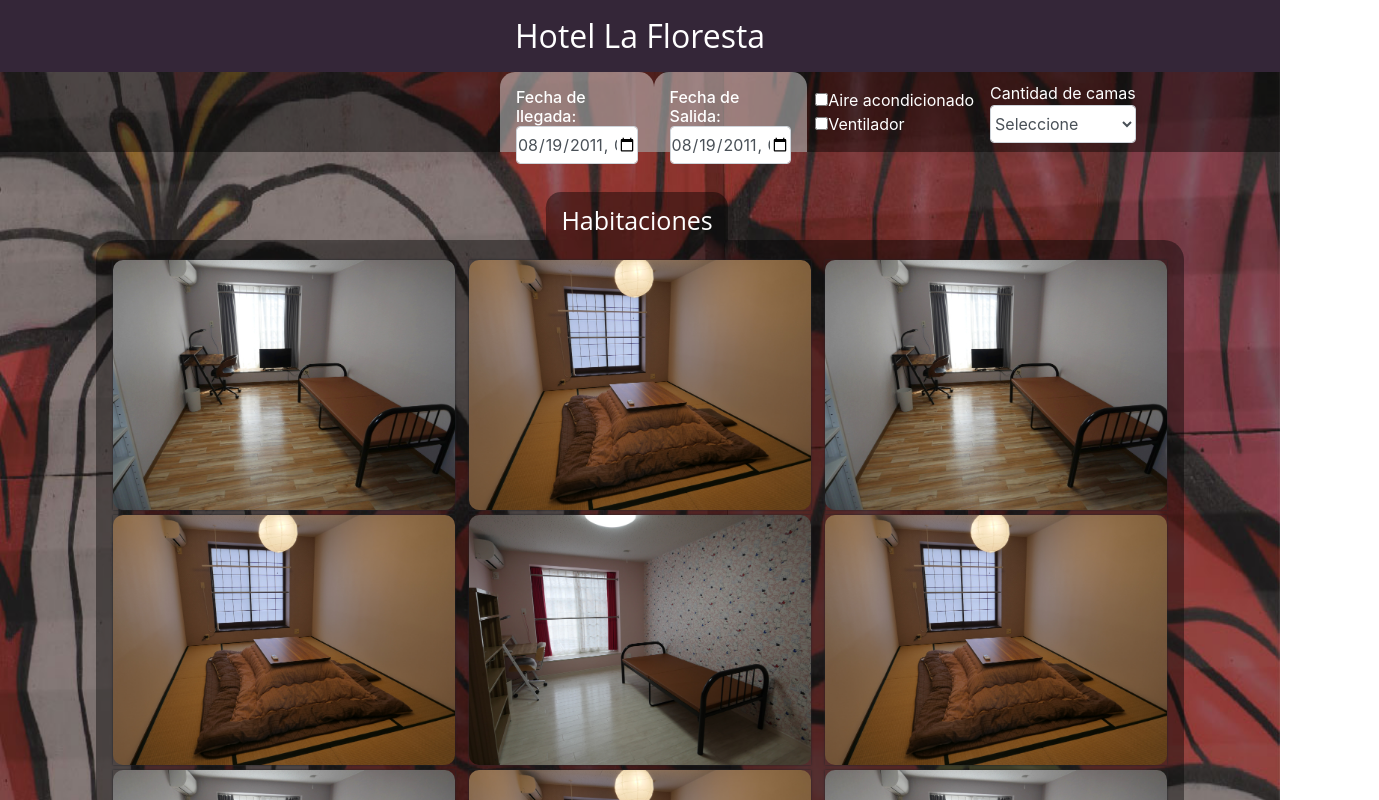
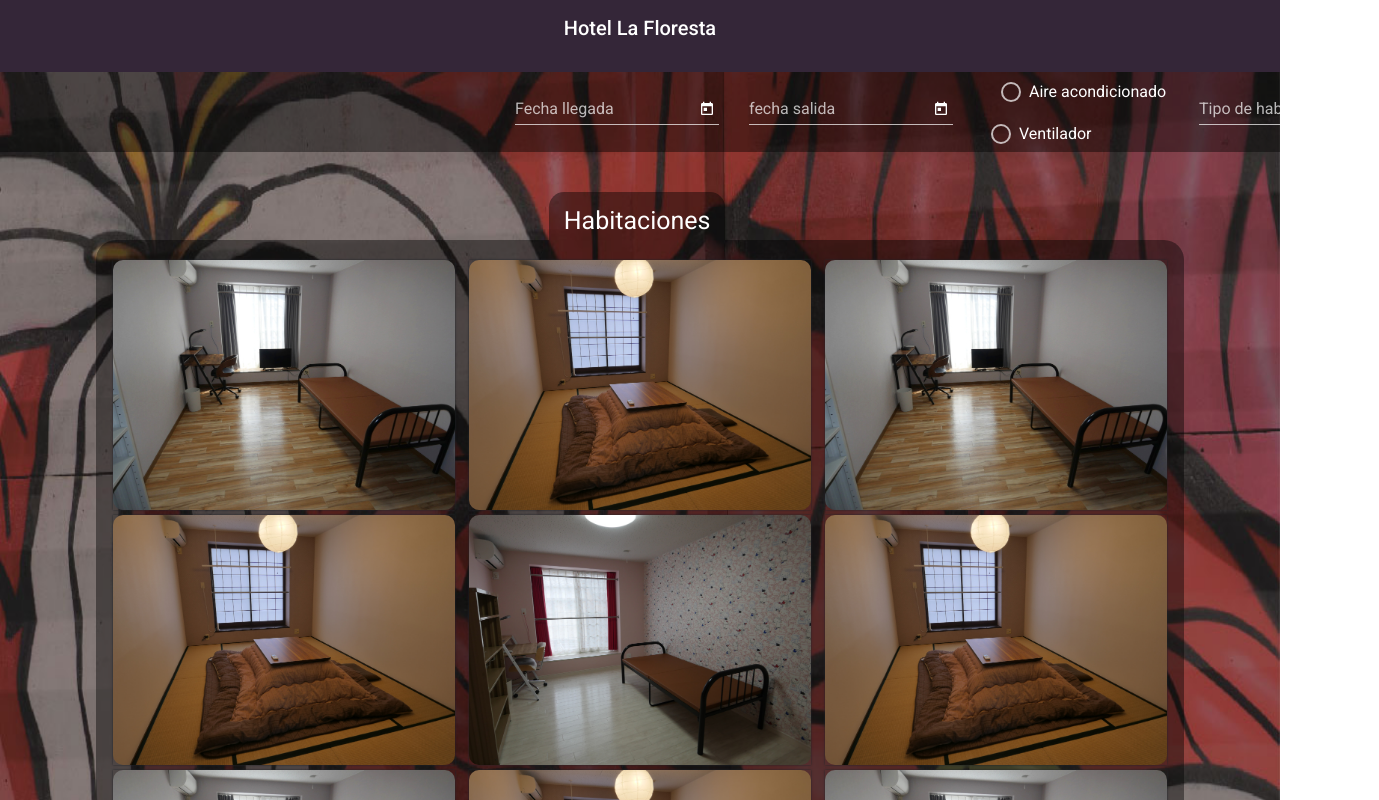
Before and after one commit to Antony8a/HotelFloresta, an Angular app in the folder Hotel/ClientApp/: page /realizarReserva in a window 1280 px wide. Shown: the top 800 px of the page, 1379 px wide, since content can reach past the window. Built offline with nearby package versions, Linux system fonts and the light colour scheme.

Commit message:
forms conectados

```diff
--- a/Hotel/ClientApp/angular.json
+++ b/Hotel/ClientApp/angular.json
@@ -25,6 +25,7 @@
               "src/assets"
             ],
             "styles": [
+              "./node_modules/@angular/material/prebuilt-themes/purple-green.css",
               "node_modules/bootstrap/dist/css/bootstrap.min.css",
               "src/styles.css"
             ],
@@ -81,6 +82,7 @@
             "tsConfig": "src/tsconfig.spec.json",
             "karmaConfig": "src/karma.conf.js",
             "styles": [
+              "./node_modules/@angular/material/prebuilt-themes/purple-green.css",
               "src/styles.css"
             ],
             "scripts": [],
--- a/Hotel/ClientApp/package.json
+++ b/Hotel/ClientApp/package.json
@@ -13,11 +13,13 @@
   "private": true,
   "dependencies": {
     "@angular/animations": "9.1.6",
+    "@angular/cdk": "^9.2.4",
     "@angular/common": "9.1.6",
     "@angular/compiler": "9.1.6",
     "@angular/core": "9.1.6",
     "@angular/forms": "9.1.6",
     "@angular/localize": "9.1.6",
+    "@angular/material": "^9.2.4",
     "@angular/platform-browser": "9.1.6",
     "@angular/platform-browser-dynamic": "9.1.6",
     "@angular/platform-server": "9.1.6",
@@ -27,7 +29,7 @@
     "aspnet-prerendering": "^3.0.1",
     "bootstrap": "^4.3.1",
     "core-js": "^3.3.3",
-    "jquery": "3.4.1",
+    "jquery": "^3.5.1",
     "oidc-client": "^1.9.1",
     "popper.js": "^1.16.0",
     "rxjs": "^6.5.3",
@@ -35,7 +37,7 @@
     "zone.js": "~0.10.2"
   },
   "devDependencies": {
-    "@angular-devkit/build-angular": "~0.901.5",
+    "@angular-devkit/build-angular": "^0.901.7",
     "@angular/cli": "9.1.5",
     "@angular/compiler-cli": "9.1.6",
     "@angular/language-service": "9.1.6",
--- a/Hotel/ClientApp/src/app/app-routing.module.ts
+++ b/Hotel/ClientApp/src/app/app-routing.module.ts
@@ -24,6 +24,11 @@ import { ReservaInicioComponent } from './componentes/reserva/reserva-inicio/res
 import { LoginComponent } from './componentes/login/login.component';
 
 const routes: Routes = [
+  {
+    path: '',
+    component: InicioHotelComponent,
+    pathMatch: 'full'
+  },
   {
     path: 'home',
     component: HomeComponent
--- a/Hotel/ClientApp/src/app/componentes/banners/inicio-admin/inicio-admin.component.html
+++ b/Hotel/ClientApp/src/app/componentes/banners/inicio-admin/inicio-admin.component.html
@@ -102,7 +102,7 @@
                                 <a class="nav-link" href="javascript:;">
                                     <i class="material-icons">notifications</i>Notificationes
                                     <i> || </i>
-                                    <i class="material-icons">power_settings_new</i>session
+                                    <i class="material-icons" [routerLink]="['/inicioHotel']">power_settings_new</i>
                                 </a>
 
                             </li>
--- a/Hotel/ClientApp/src/app/componentes/login/login.component.css
+++ b/Hotel/ClientApp/src/app/componentes/login/login.component.css
@@ -131,7 +131,7 @@
   height: 80%;
   display: flex;
   flex-direction: column;
-    justify-content: center;
+  /*justify-content: center; <- Retirar apenas expliquen login*/
   align-items: center;
 }
 
@@ -187,3 +187,8 @@ a:hover{
 .h6{
 color: #E5E9EA;
 }
+
+.temporal{
+width: 80px;
+float: right;
+}
--- a/Hotel/ClientApp/src/app/componentes/reserva/reserva-inicio/reserva-inicio.component.css
+++ b/Hotel/ClientApp/src/app/componentes/reserva/reserva-inicio/reserva-inicio.component.css
@@ -133,7 +133,6 @@
     width: 100%;
     background-color: rgb(52, 38, 56);
     color: #fff;
-    font-family: 'open sans';
 }
 
 .iz{
@@ -149,7 +148,6 @@
     width: fit-content;
     background-color: rgba(0, 0, 0, 0.425);
     border-radius: 15px 15px 0 0;
-    font-family: 'open sans';
     font-size: 25px;
     padding-top: 10px;
     padding-right: 15px;
@@ -176,30 +174,26 @@
     float: left;
 }
 
-.llegada{
+.dataaaa{
+    display: flex;
+    position:relative;
+    margin: 15px;
 
-    border-radius: 15px 15px 0 0;
-    justify-content: space-around;
-
-    width: 12%;
-    color: #fff;
-    height: 80px;
-    background-color: rgba(255, 255, 255, 0.425);
-    padding: 1em;
-}
-
-.salida{
-    border-radius: 15px 15px 0 0;
-
-    width: 12%;
-    height: 80px;
-    color: #fff;
-    background-color: rgba(255, 255, 255, 0.425);
-    padding: 1em;
 }
 
 .chekk{
     padding: 8px;
+    margin: 15px;
+}
+.r1{
+    margin: 10px;
+}
+
+.ck{
+    display: flex;
+    position:relative;
+    margin-left: 15px;
+    margin-right: 15px;
 }
 
 .ran{
--- a/Hotel/ClientApp/src/app/componentes/reserva/reserva-inicio/reserva-inicio.component.html
+++ b/Hotel/ClientApp/src/app/componentes/reserva/reserva-inicio/reserva-inicio.component.html
@@ -1,5 +1,5 @@
 <div class="headerrr">
-    <h2 class="hmm" [routerLink]="['/inicioHotel']" >Hotel La Floresta</h2><br><br><br>
+    <h2 class="hmm" [routerLink]="['/inicioHotel']">Hotel La Floresta</h2><br><br><br>
 
 </div>
 
@@ -12,54 +12,46 @@
 
             <div class="aver"></div>
 
-            <div class="llegada">
-                <span>
-                    <h6>Fecha de llegada:</h6>
-                </span>
-                <div class="datapicker">
-
-                    <input class="form-control" type="datetime-local" value="2011-08-19T13:45:00" id="example-datetime-local-input">
-
+            <div>
+                <div class="dataaaa">
+                    <mat-form-field color="accent">
+                        <mat-label>Fecha llegada</mat-label>
+                        <input matInput [matDatepicker]="picker1">
+                        <mat-datepicker-toggle matSuffix [for]="picker1"></mat-datepicker-toggle>
+                        <mat-datepicker #picker1 color="primary"></mat-datepicker>
+                    </mat-form-field>
                 </div>
-
-
             </div>
 
-            <div class="salida">
-                <span>
-                    <h6>Fecha de Salida:</h6>
-                </span>
-                <div class="datapicker">
-                    <input class="form-control" type="datetime-local" value="2011-08-19T13:45:00" id="example-datetime-local-input">
+            <div>
+                <div class="dataaaa">
+                    <mat-form-field color="accent">
+                        <mat-label>fecha salida</mat-label>
+                        <input matInput [matDatepicker]="picker2">
+                        <mat-datepicker-toggle matSuffix [for]="picker2"></mat-datepicker-toggle>
+                        <mat-datepicker #picker2 color="primary"></mat-datepicker>
+                    </mat-form-field>
                 </div>
             </div>
 
             <div class="chekk">
-                <p>
-                    <label>
-                        <input type="checkbox" />
-                        <span>Aire acondicionado</span>
-                    </label>
-                </p>
+                <mat-radio-group aria-label="Select an option">
+                    <mat-radio-button class="r1" value="1">Aire acondicionado</mat-radio-button>
+                    <mat-radio-button value="2">Ventilador</mat-radio-button>
+                  </mat-radio-group>
 
-                <p>
-                    <label>
-                        <input type="checkbox" />
-                        <span>Ventilador</span>
-                    </label>
-                </p>
             </div>
 
-            <div class="ran">
-                <div class="form-group">
-                    <label for="exampleFormControlSelect1">Cantidad de camas</label><br>
-                    <select class="form-control" id="exampleFormControlSelect1">
-                        <option value="" disabled selected>Seleccione</option>
-                        <option>1</option>
-                        <option>2</option>
-                        <option>3</option>
-                        <option>4</option>
-                    </select>
+            <div class="">
+                <div class="">
+                    <mat-form-field>
+                        <mat-label>Tipo de habitacion</mat-label>
+                        <mat-select>
+                            <mat-option *ngFor="let food of foods" [value]="food.value">
+                                {{food.viewValue}}
+                            </mat-option>
+                        </mat-select>
+                    </mat-form-field>
                 </div>
             </div>
 
@@ -78,7 +70,7 @@
 
         <div class="contenedor-imagenes">
 
-            <div class="imagen"(click)="change()">
+            <div class="imagen" (click)="change()">
 
                 <img src="/assets/images/rom.jpg" alt="">
                 <div class="overlay">
@@ -87,7 +79,7 @@
 
 
             </div>
-            <div class="imagen"(click)="change()">
+            <div class="imagen" (click)="change()">
 
                 <img src="/assets/images/rom3.jpg" alt="">
                 <div class="overlay">
@@ -184,7 +176,9 @@
             <div class="brCenter"></div>
         </div>
         <div class="parla">
-            <p>Lorem Ipsum is simply dummy text of the printing and typesetting industry. Lorem Ipsum has been the industry's standard dummy text ever since the 1500s, when an unknown printer took a galley of type and scrambled it to make a type specimen book. It has survived not only five centuries, but also the leap into electronic typesetting, remaining essentially unchanged. </p>
+            <p>Lorem Ipsum is simply dummy text of the printing and typesetting industry. Lorem Ipsum has been the
+                industry's standard dummy text ever since the 1500s, when an unknown printer took a galley of type and
+                scrambled it to make a type specimen book. </p>
         </div>
         <div class="pic">
             <div class="picimg">
@@ -193,7 +187,7 @@
         </div>
         <div class="res">
             <div class="contenedorBtn">
-                <button  class="button type1" >Confirmar reserva</button>
+                <button class="button type1">Confirmar reserva</button>
             </div>
         </div>
         <div class="icons">
@@ -201,22 +195,22 @@
                 <img class="img" src="/assets/images/cama.png" alt="icon">
             </div>
             <div class="icon">
-                <img  class="img" src="/assets/images/ducha.png" alt="icon">
+                <img class="img" src="/assets/images/ducha.png" alt="icon">
             </div>
             <div class="icon">
-                <img  class="img" src="/assets/images/tv.png" alt="icon">
+                <img class="img" src="/assets/images/tv.png" alt="icon">
             </div>
             <div class="icon">
-                <img  class="img" src="/assets/images/wifi.png" alt="icon">
+                <img class="img" src="/assets/images/wifi.png" alt="icon">
             </div>
             <div class="icon">
-                <img  class="img" src="/assets/images/telephone.png" alt="icon">
+                <img class="img" src="/assets/images/telephone.png" alt="icon">
             </div>
             <div class="icon">
-                <img  class="img" src="/assets/images/machine.png" alt="icon">
+                <img class="img" src="/assets/images/machine.png" alt="icon">
             </div>
             <div class="icon">
-                <img  class="img" src="/assets/images/hot.png" alt="icon">
+                <img class="img" src="/assets/images/hot.png" alt="icon">
             </div>
         </div>
     </div>
--- a/Hotel/ClientApp/src/index.html
+++ b/Hotel/ClientApp/src/index.html
@@ -8,9 +8,11 @@
 
   <meta name="viewport" content="width=device-width, initial-scale=1" />
   <link rel="icon" type="image/x-icon" href="favicon.ico" />
+  <link href="https://fonts.googleapis.com/css?family=Roboto:300,400,500&display=swap" rel="stylesheet">
+  <link href="https://fonts.googleapis.com/icon?family=Material+Icons" rel="stylesheet">
 </head>
 
-<body>
+<body class="mat-typography">
   <app-root>Loading...</app-root>
 
 
--- a/Hotel/ClientApp/src/styles.css
+++ b/Hotel/ClientApp/src/styles.css
@@ -14,3 +14,6 @@ code {
   background-color: #1b6ec2;
   border-color: #1861ac;
 }
+
+html, body { height: 100%; }
+body { margin: 0; font-family: Roboto, "Helvetica Neue", sans-serif; }
```
Also changed, not shown: Hotel/ClientApp/src/app/app.module.ts (+16 -4 lines), Hotel/ClientApp/src/app/componentes/login/login.component.html (+8 -1 lines), Hotel/ClientApp/src/app/componentes/reserva/reserva-inicio/reserva-inicio.component.ts (+12 -1 lines), 4 other files (tests, documents, lock files or other folders). Lines whose indentation alone changed are shown as unchanged.
